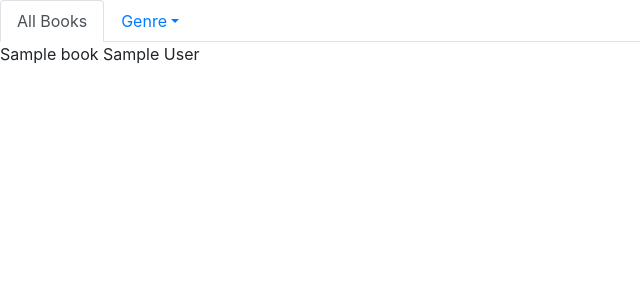
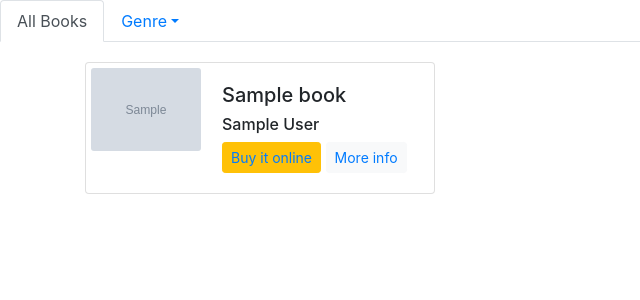
Before and after one commit to Code-Institute-Submissions/BookLiker, a Flask app: page / in a window 1280 px wide. Shown: the top 300 px of the page, without its empty margins (0-640 px from the left). Run offline with Flask 2, Linux system fonts and the light colour scheme; grey boxes marked "Sample" are stand-in pictures; a database or web service that is not in the repository returns one stand-in record (values such as "Sample title"); some libraries are stand-ins or nearby versions.

Commit message:
added basic book list layout and added links to amazon

```diff
--- a/templates/books.html
+++ b/templates/books.html
@@ -16,11 +16,49 @@
             <a class="dropdown-item" href="#">Another genre</a>
         </li>
     </ul>
-    {% for book in books %}
-    {{book.title}}
-    {{book.author}}
-    {% endfor %}
-    <script src="https://code.jquery.com/jquery-3.4.1.slim.min.js" integrity="sha384-J6qa4849blE2+poT4WnyKhv5vZF5SrPo0iEjwBvKU7imGFAV0wwj1yYfoRSJoZ+n" crossorigin="anonymous"></script>
+    <div class="container">
+      <div class="row">
+        {% for book in books %}
+
+        <div class="col-lg-4">
+          <div class="card lg-3" style="max-width: 540px; margin-top: 20px;">
+            <div class="row no-gutters">
+              <div class="col-md-4">
+                <img
+                  src="{{ book.image_url }}"
+                  class="card-img"
+                  alt="Book cover iamge"
+                  style="margin: 5px 5px 5px 5px; max-width: 110px;"
+                />
+              </div>
+              <div class="col-md-8">
+                <div class="card-body">
+                  <h5 class="book-title">{{book.title}}</h5>
+                  <h6 class="book-author">{{book.author}}</h6>
+                  <button class="btn btn-sm btn-warning">
+                    <a
+                      href="{{book.url_to_buy}}"
+                      target="blank"
+                      style="text-decoration: none;"
+                      >Buy it online</a
+                    >
+                  </button>
+                  <button class="btn btn-sm btn-light">
+                    <a
+                      href=""
+                      style="text-decoration: none;"
+                      >More info</a
+                    >
+                  </button>
+                </div>
+              </div>
+            </div>
+          </div>
+        </div>
+
+        {% endfor %}
+      </div>
+    </div>    <script src="https://code.jquery.com/jquery-3.4.1.slim.min.js" integrity="sha384-J6qa4849blE2+poT4WnyKhv5vZF5SrPo0iEjwBvKU7imGFAV0wwj1yYfoRSJoZ+n" crossorigin="anonymous"></script>
     <script src="https://cdn.jsdelivr.net/npm/popper.js@1.16.0/dist/umd/popper.min.js" integrity="sha384-Q6E9RHvbIyZFJoft+2mJbHaEWldlvI9IOYy5n3zV9zzTtmI3UksdQRVvoxMfooAo" crossorigin="anonymous"></script>
     <script src="https://stackpath.bootstrapcdn.com/bootstrap/4.4.1/js/bootstrap.min.js" integrity="sha384-wfSDF2E50Y2D1uUdj0O3uMBJnjuUD4Ih7YwaYd1iqfktj0Uod8GCExl3Og8ifwB6" crossorigin="anonymous"></script>
 </body>
```
